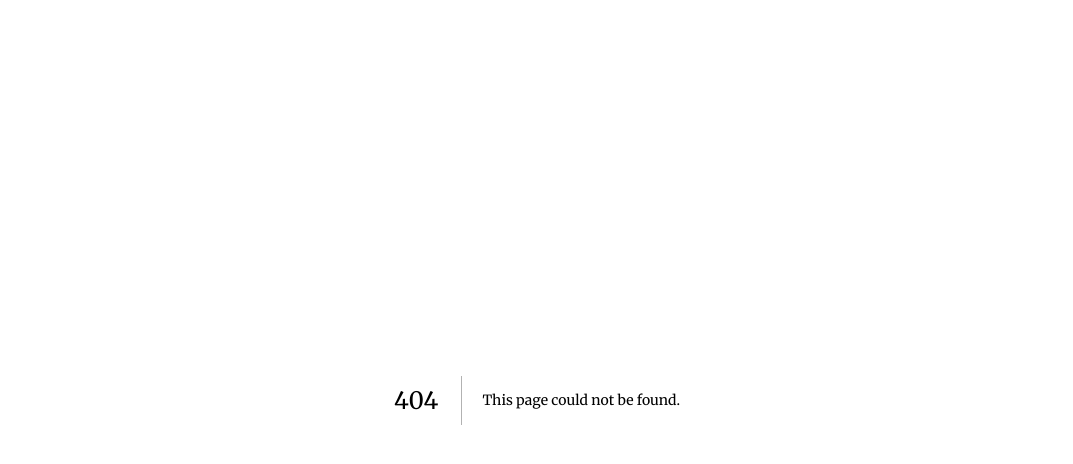
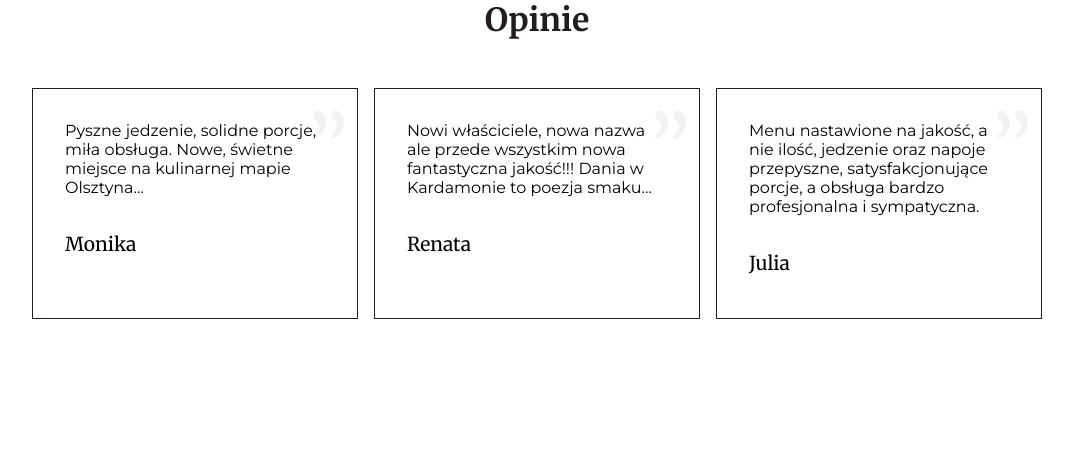
Before and after one commit to lukaasz555/krdmn, a Next.js app: page /olsztyn/components/Reviews/Reviews in a window 1280 px wide. Before the commit this address had no page. Shown: the top 464 px of the page, without its empty margins (103-1176 px from the left). Built offline with nearby package versions, Linux system fonts and the light colour scheme.

Commit message:
added Reviews

```diff
--- /dev/null
+++ b/pages/olsztyn/components/Reviews/Reviews.module.scss
@@ -0,0 +1,14 @@
+@import '../../../../styles/colors.module.scss';
+@import '../../../../styles/mixins.module.scss';
+
+.reviews {
+	display: flex;
+	flex-direction: column;
+	align-items: center;
+	margin-bottom: 5em;
+}
+
+.reviews header h3 {
+	@include section-header($black);
+	//
+}
--- /dev/null
+++ b/pages/olsztyn/components/Reviews/Reviews.tsx
@@ -0,0 +1,56 @@
+import React, { useEffect } from 'react';
+import styles from './Reviews.module.scss';
+import SingleReview from '../SingleReview/SingleReview';
+import { gsap } from 'gsap';
+import { ScrollTrigger } from 'gsap/dist/ScrollTrigger';
+
+const Reviews = () => {
+	useEffect(() => {
+		gsap.fromTo(
+			'#reviews',
+			{ transform: 'translateY(50%)', zIndex: -10 },
+			{
+				transform: 'translateY(0)',
+				duration: 1,
+				zIndex: 0,
+				scrollTrigger: {
+					trigger: '#news',
+					start: 'top center',
+					end: 'bottom',
+				},
+			}
+		);
+	}, []);
+
+	return (
+		<div className={styles.reviews} id='reviews'>
+			<header>
+				<h3>Opinie</h3>
+			</header>
+			<div
+				style={{
+					display: 'flex',
+					flexWrap: 'wrap',
+					justifyContent: 'center',
+					marginTop: '1em',
+				}}>
+				<SingleReview
+					reviewAuthor='Monika'
+					reviewContent='Pyszne jedzenie, solidne porcje, miła obsługa. Nowe, świetne miejsce na kulinarnej mapie Olsztyna…'
+				/>
+
+				<SingleReview
+					reviewAuthor='Renata'
+					reviewContent='Nowi właściciele, nowa nazwa ale przede wszystkim nowa fantastyczna jakość!!! Dania w Kardamonie to poezja smaku…'
+				/>
+
+				<SingleReview
+					reviewAuthor='Julia'
+					reviewContent='Menu nastawione na jakość, a nie ilość, jedzenie oraz napoje przepyszne, satysfakcjonujące porcje, a obsługa bardzo profesjonalna i sympatyczna.'
+				/>
+			</div>
+		</div>
+	);
+};
+
+export default Reviews;
--- /dev/null
+++ b/pages/olsztyn/components/SingleReview/SingleReview.module.scss
@@ -0,0 +1,28 @@
+@import '../../../../styles/colors.module.scss';
+@import '../../../../styles/mixins.module.scss';
+
+.review {
+	display: flex;
+	flex-direction: column;
+	align-items: flex-start;
+	border: 1px solid $black;
+	margin: 1em 0.5em;
+	width: 260px;
+	padding: 1em 2em 1.5em;
+	position: relative;
+
+	&::before {
+		content: '”';
+		position: absolute;
+		top: 0.1em;
+		right: 0.1em;
+		font-family: 'Merriweather', serif;
+		font-size: 84px;
+		color: $black;
+		opacity: 0.05;
+	}
+}
+
+.review p {
+	display: block;
+}
--- /dev/null
+++ b/pages/olsztyn/components/SingleReview/SingleReview.tsx
@@ -0,0 +1,25 @@
+import React from 'react';
+import styles from './SingleReview.module.scss';
+
+interface ISingleReview {
+	reviewContent: string;
+	reviewAuthor: string;
+}
+
+const SingleReview = ({ reviewContent, reviewAuthor }: ISingleReview) => {
+	return (
+		<div className={styles.review}>
+			<p>{reviewContent}</p>
+			<p
+				style={{
+					fontWeight: '500',
+					fontFamily: 'Merriweather',
+					fontSize: '1.2em',
+				}}>
+				{reviewAuthor}
+			</p>
+		</div>
+	);
+};
+
+export default SingleReview;
--- a/pages/olsztyn/index.tsx
+++ b/pages/olsztyn/index.tsx
@@ -7,6 +7,7 @@ import Layout from './layout';
 import About from './components/About/About';
 import News from './components/News/News';
 import Events from './components/Events/Events';
+import Reviews from './components/Reviews/Reviews';
 
 export default function Home({ feed }: any) {
 	return (
@@ -32,6 +33,7 @@ export default function Home({ feed }: any) {
 							<About />
 							<Events />
 							<News feed={feed} />
+							<Reviews />
 						</div>
 					</Layout>
 				</header>
```
